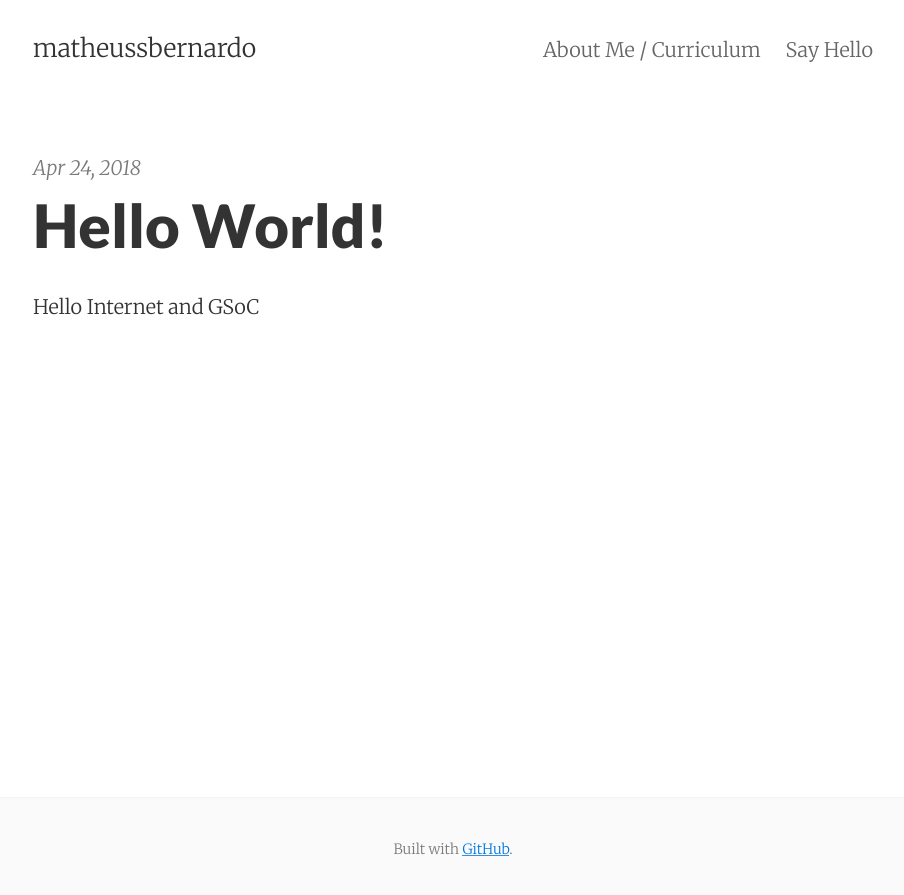
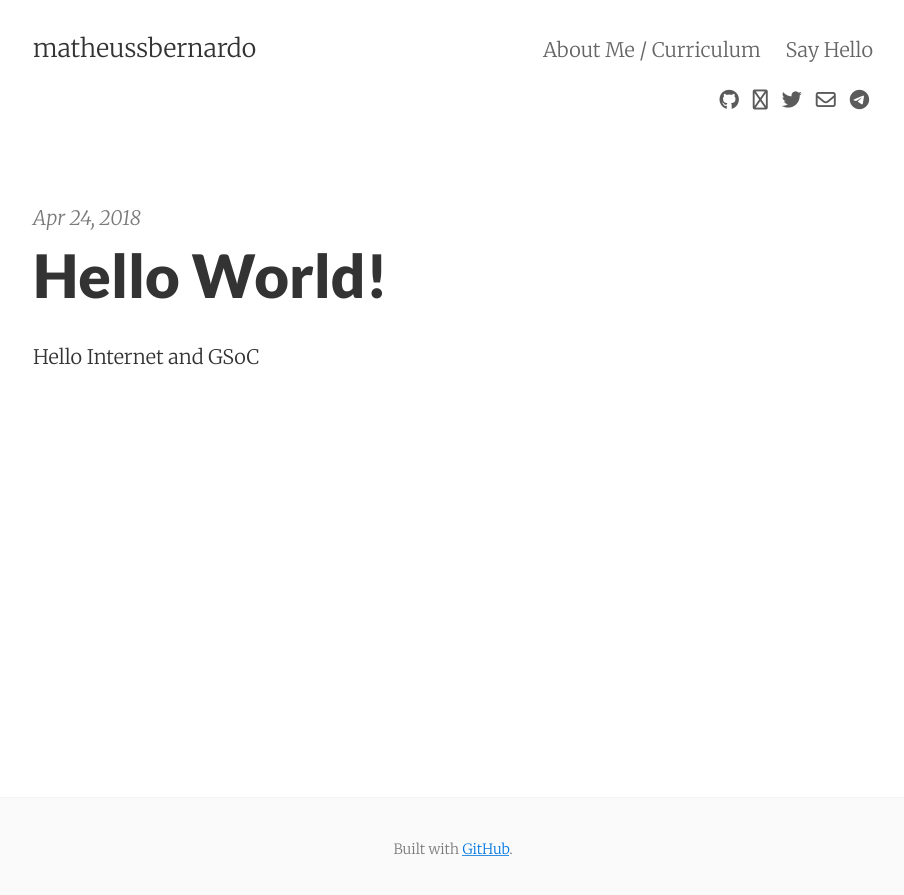
Before and after one commit to matheussbernardo/matheussbernardo.github.io, a Jekyll site: the page built from index.html, in a window 1280 px wide. Shown: the top 895 px of the page, without its empty margins (187-1091 px from the left). Built offline with Jekyll 4.4.1, drawn with Linux system fonts in a browser that asks for light colours; nearby versions of some CDN libraries; the list of posts is cut into pages by our own code.

Commit message:
changing config

```diff
--- a/_config.yml
+++ b/_config.yml
@@ -2,7 +2,7 @@
 title:       matheussbernardo
 email:       matheussbernardo@gmail.com
 author:      Matheus de Sousa Bernardo
-description: "A simple, beautiful theme for Jekyll that emphasizes content rather than aesthetic fluff."
+description: "A simple blog about me"
 baseurl:     ""
 url:         "http://matheussbernardo.me"
 date_format: "%b %-d, %Y"
@@ -23,7 +23,7 @@ bing_verification:
 animated:             false
 show_related_posts:   false
 show_post_footers:    false
-show_social_icons:    false
+show_social_icons:    true
 ajaxify_contact_form: false
 enable_mathjax: false
 extended_fonts: false
@@ -69,7 +69,7 @@ telegram_username: matheussbernardo
 vk_id:
 
 # Post sharing icons
-show_sharing_icons: false
+show_sharing_icons: true
 # Change to 'true' to enable individual icons
 share_facebook: true
 share_twitter: true
```
